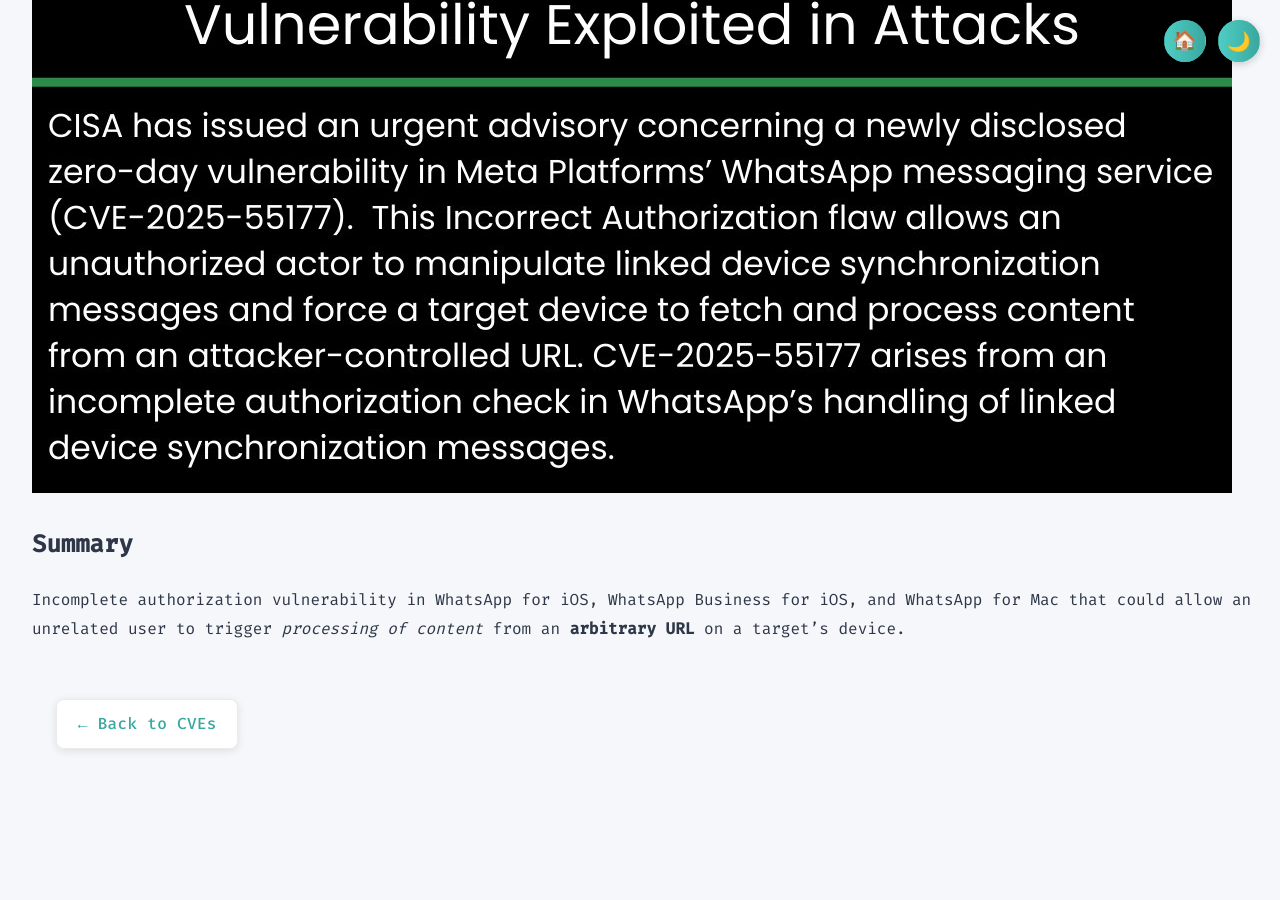
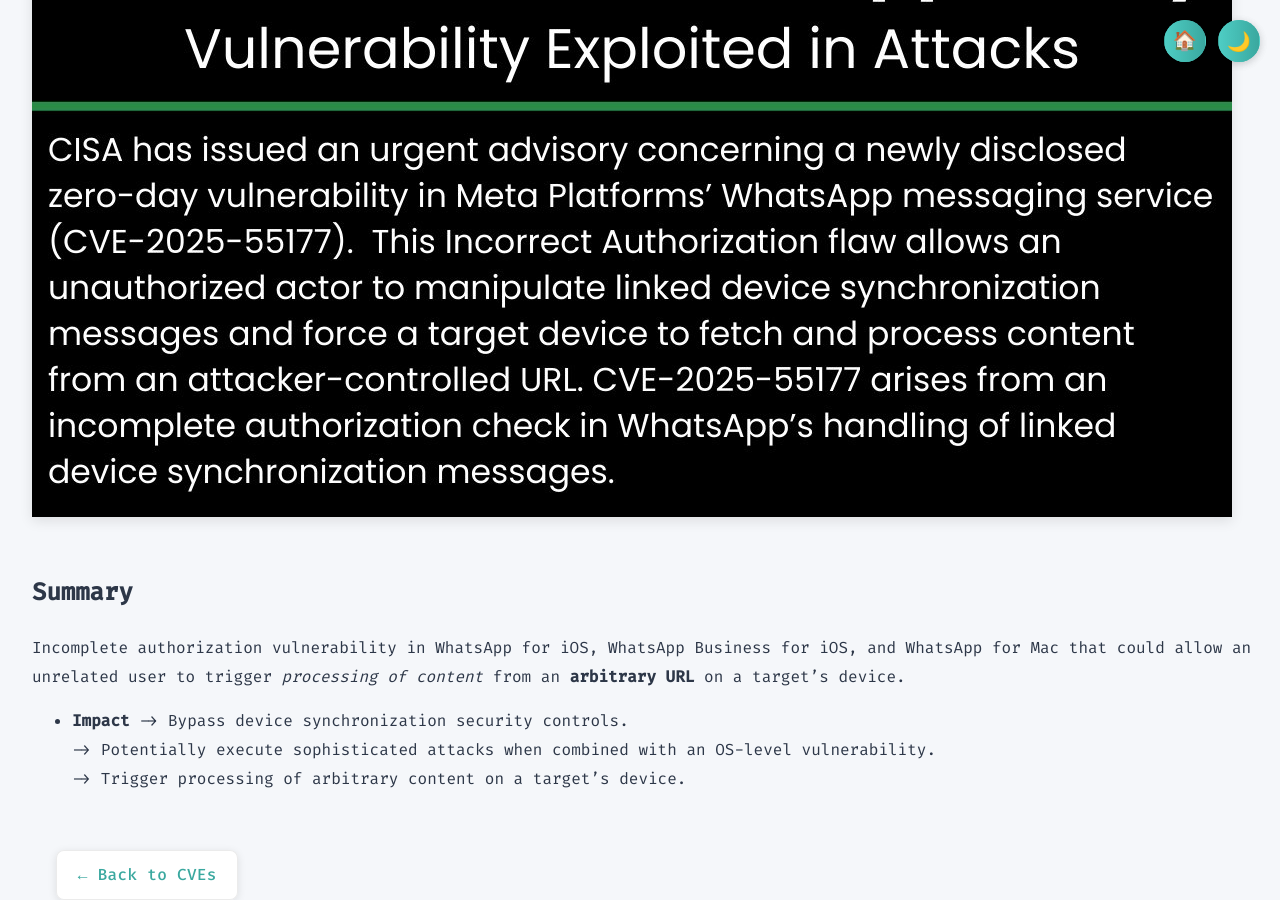
Before and after one commit to PathogenicKatt/PathogenicKatt.github.io, a Jekyll site: the page built from _cves/CVE-2025-55177.md, in a window 1280 px wide and 900 px high, scrolled down 1013 px. Built offline with Jekyll 4.4.1, drawn with Linux system fonts in a browser that asks for light colours; before the commit the page ends 1762 px from its top, so only the background shows below that.

Commit message:
Updated CVE

```diff
--- a/_cves/CVE-2025-55177.md
+++ b/_cves/CVE-2025-55177.md
@@ -9,6 +9,10 @@
 ---
 
 <br>
-![cve 2025-55177](/assets/img/cve-2025-55177.jpg)
+![cve 2025-55177](/assets/img/cve-2025-55177.jpg){: .writeup-image }
 ## Summary
 Incomplete authorization vulnerability in WhatsApp for iOS, WhatsApp Business for iOS, and WhatsApp for Mac that could allow an unrelated user to trigger *processing of content* from an **arbitrary URL** on a target's device.
+- **Impact**
+    -> Bypass device synchronization security controls. <br>
+    -> Potentially execute sophisticated attacks when combined with an OS-level vulnerability. <br>
+    -> Trigger processing of arbitrary content on a target's device. <br>
```
